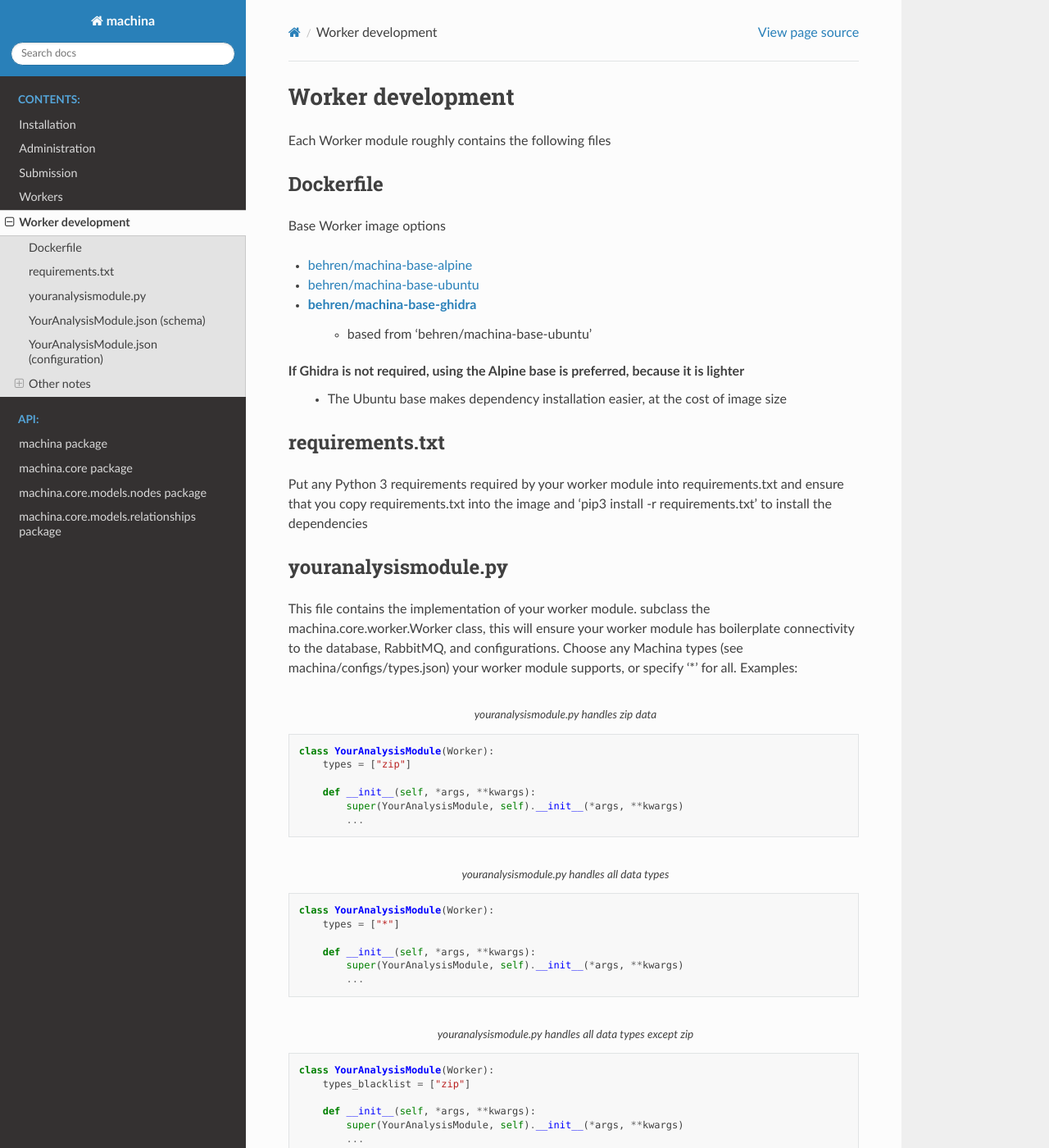
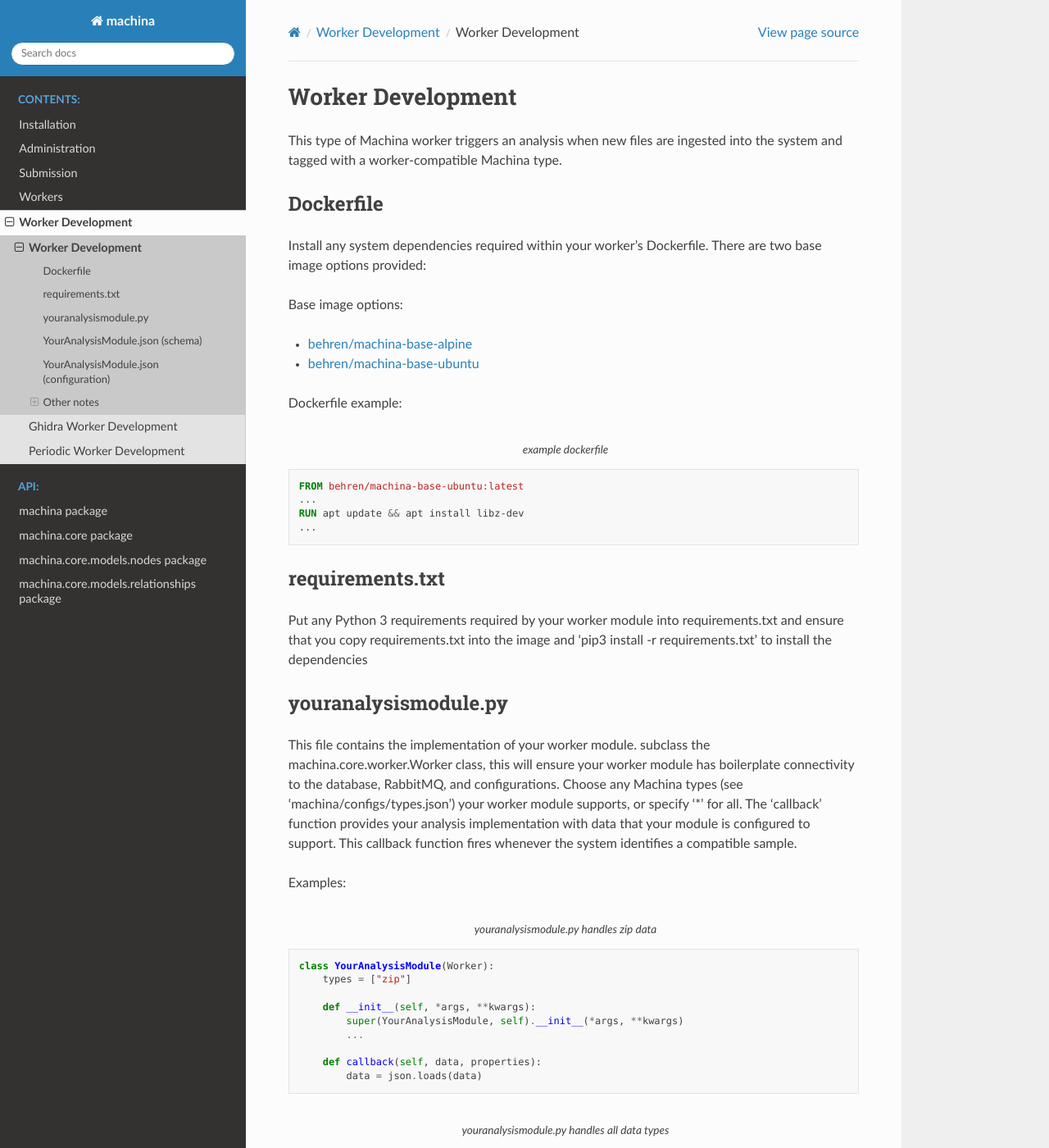
Before and after one commit to ehrenb/machina-docs, a Sphinx documentation site: the page built from docs/source/worker_development/worker.rst, in a window 1280 px wide and 1400 px high. Shown: the whole window at 82% size. Built offline with Sphinx 7.4.7 and the Read the Docs theme 2.0.0, drawn with Linux system fonts in a browser that asks for light colours; some of the changed text lies outside the part shown.

Commit message:
break worker dev into different subdir, document periodic worker

```diff
--- a/docs/source/index.rst
+++ b/docs/source/index.rst
@@ -36,7 +36,7 @@
    administration
    submission
    workers
-   worker_development
+   worker_development/index
 
 .. toctree::
    :maxdepth: 2
--- /dev/null
+++ b/docs/source/worker_development/index.rst
@@ -0,0 +1,16 @@
+Worker Development
+===========================
+
+Machina supports a three different kinds of workers:
+
+* Worker
+* GhidraWorker
+* PeriodicWorker
+
+.. toctree::
+    :maxdepth: 2
+    :caption: Contents:
+
+    worker
+    ghidra_worker
+    periodic_worker
--- a/docs/source/worker_development.rst
+++ b/docs/source/worker_development/worker.rst
@@ -1,20 +1,29 @@
-Worker development
+Worker Development
 ===================================
 
-Each Worker module roughly contains the following files
+This type of Machina worker triggers an analysis when new files are ingested into the system and tagged with a worker-compatible Machina type.
+
 
 Dockerfile
 -----------------------------------
 
-Base Worker image options
+Install any system dependencies required within your worker's Dockerfile.  There are two base image options provided:
+
+Base image options:
 
 - `behren/machina-base-alpine <https://hub.docker.com/repository/docker/behren/machina-base-alpine>`_
 - `behren/machina-base-ubuntu <https://hub.docker.com/repository/docker/behren/machina-base-ubuntu>`_
-- `behren/machina-base-ghidra <https://hub.docker.com/repository/docker/behren/machina-base-ghidra>`_
-    - based from 'behren/machina-base-ubuntu'
 
-If Ghidra is not required, using the Alpine base is preferred, because it is lighter
-    - The Ubuntu base makes dependency installation easier, at the cost of image size
+Dockerfile example:
+
+.. code-block:: dockerfile
+    :caption: example dockerfile
+
+    FROM behren/machina-base-ubuntu:latest
+    ...
+    RUN apt update && apt install libz-dev
+    ...
+
 
 requirements.txt
 -----------------------------------
@@ -26,7 +35,10 @@
 -----------------------------------
 
 This file contains the implementation of your worker module. subclass the machina.core.worker.Worker class, this will ensure your worker module has boilerplate connectivity to the database, RabbitMQ, and configurations.
-Choose any Machina types (see machina/configs/types.json) your worker module supports, or specify '*' for all.  Examples:
+Choose any Machina types (see 'machina/configs/types.json') your worker module supports, or specify '*' for all.
+The 'callback' function provides your analysis implementation with data that your module is configured to support.  This callback function fires whenever the system identifies a compatible sample.
+
+Examples:
 
 .. code-block:: python3
     :caption: youranalysismodule.py handles zip data
@@ -38,6 +50,9 @@
             super(YourAnalysisModule, self).__init__(*args, **kwargs)
             ...
 
+        def callback(self, data, properties):
+            data = json.loads(data)
+
 .. code-block:: python3
     :caption: youranalysismodule.py handles all data types
 
@@ -47,6 +62,9 @@
         def __init__(self, *args, **kwargs):
             super(YourAnalysisModule, self).__init__(*args, **kwargs)
             ...
+
+        def callback(self, data, properties):
+            data = json.loads(data)
 
 .. code-block:: python3
     :caption: youranalysismodule.py handles all data types except zip
@@ -58,8 +76,11 @@
             super(YourAnalysisModule, self).__init__(*args, **kwargs)
             ...
 
+        def callback(self, data, properties):
+            data = json.loads(data)
+
 .. note::
-    If 'behren/machina-base-ghidra' was selected as your base, and Pythonic access to Ghidra is desired, see the GhidraWorker base class in the API documentation
+    If 'behren/machina-base-ghidra' was selected as your base, and Pythonic access to Ghidra is desired, see the Ghidra Worker Development documentation
 
 YourAnalysisModule.json (schema)
 -----------------------------------
```
Also changed, not shown: other parts of docs/source/worker_development/worker.rst (+1 -1 lines), docs/source/worker_development/ghidra_worker.rst (added, +118 -0 lines), docs/source/worker_development/periodic_worker.rst (added, +114 -0 lines).
